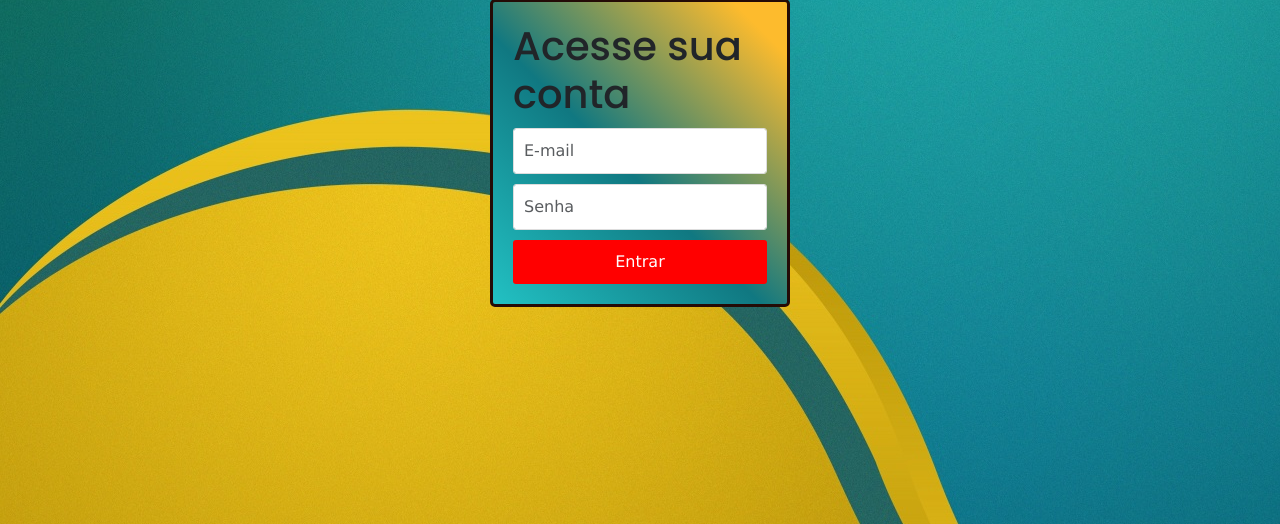
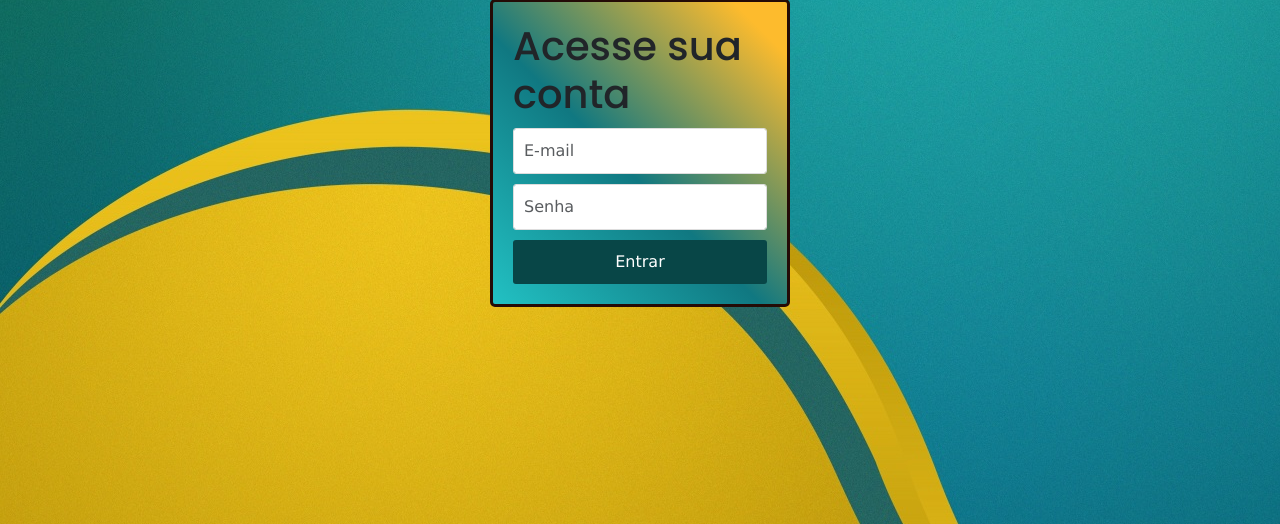
Before and after one commit to AndreBalbinot/listatarefa, a PHP site: page / in a window 1280 px wide, with the pointer over the restyled element. Shown: the part 149-673 px from the top of the page. Run offline with PHP 8.4, Linux system fonts and the light colour scheme.

Commit message:
alteração 3

```diff
--- a/css/style.css
+++ b/css/style.css
@@ -34,7 +34,7 @@ body {
     border-radius: 3px;
   }
   input[type="submit"]:hover {
-    background-color: #ff0000;
+    background-color: #084647;
     transition: 1s;
   }
 .center {
```
